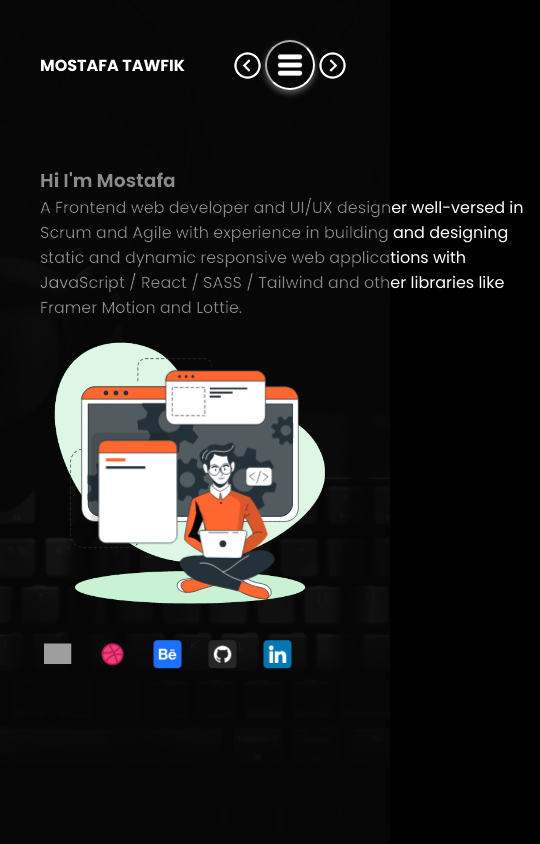
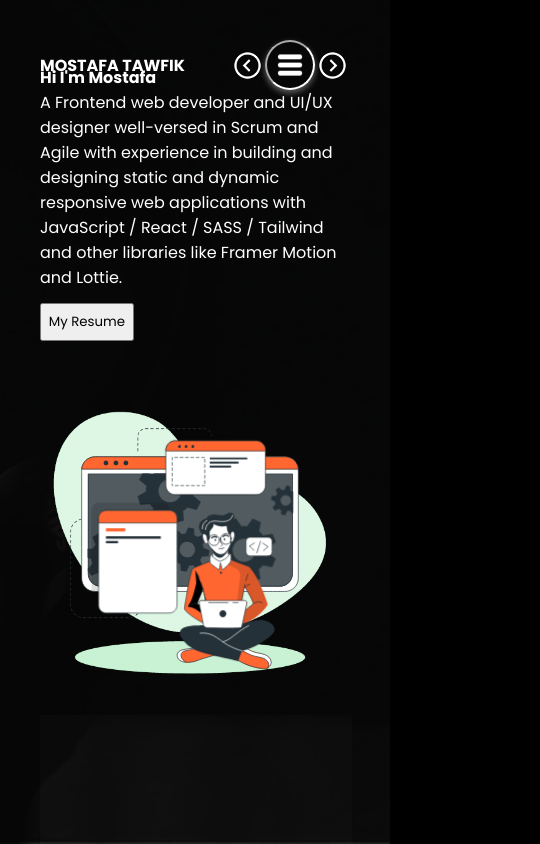
Before and after one commit to Mostafa-Tawfik/mostafatawfik.com, a React (Create React App) app: page /About in a window 390 px wide. Shown: the top 844 px of the page, 540 px wide, since content can reach past the window. Built offline with nearby package versions, Linux system fonts and the light colour scheme; grey boxes are pictures that could not be loaded.

Commit message:
add switch page animataion
add switch pages animations to about and porftolio pages, setup 2nd section on about page

```diff
--- a/src/App.css
+++ b/src/App.css
@@ -268,6 +268,12 @@ body {
     color: var(--clr-light);
 }
 
+.myResume {
+  padding: 0.5em;
+  margin-top: 1em;
+  cursor: pointer;
+}
+
 /* scroll to top button */
 .upBtn {
   position: fixed;
@@ -356,12 +362,20 @@ body {
   display: flex;
   flex-wrap: wrap;
   min-width: 80vw;
+  min-height: 80vh;
   justify-content: space-between;
   align-items: center;
+  z-index: 10;
 }
 
 .about-header-desc {
   width: 500px;
+  z-index: 10;
+}
+
+.about-stack {
+  background: rgba(255, 255, 255, 0.05);
+  min-height: 80vh;
 }
 
 .showcase.about {
@@ -558,6 +572,10 @@ h2.head-title {
 }
 
 @media (max-width: 798px) {
+  .about-header-desc {
+    width: 300px;
+    z-index: 10;
+  }
   .showcase,
   .showcase header {
     padding: 40px;
--- a/src/Pages/About/About.js
+++ b/src/Pages/About/About.js
@@ -1,21 +1,37 @@
 import React from 'react';
 import Header from '../components/Header';
-import Menu from '../components/Menu';
 import SocialLinks from '../components/SocialLinks';
 import DisplayLottie from '../components/DisplayLottie';
 import development from '../Lottie/development.json'
+import { motion } from 'framer-motion';
 
 export default function About(props) {
-
+  const pageMotion= {
+    initial: { opacity: 0, x: 0 },
+    animate: { opacity: 1, x: 0, transition: { duration: 1 } },
+    exit: { opacity: 0, x: 0, transition: { duration: 1 } }
+  }
   return <div>
     <Header {...props}/>
-    <div className='about-header'>
-      <div className='about-header-desc'>
-        <h1>Hi I'm Mostafa</h1>
-        <p>A Frontend web developer and UI/UX designer well-versed in Scrum and Agile with experience in building and designing static and dynamic responsive web applications with JavaScript / React / SASS / Tailwind and other libraries like Framer Motion and Lottie.</p>
-      </div>
-      <DisplayLottie lottiePath= {development} />
-    </div>
+    <motion.div
+          initial='initial'
+          animate='animate'
+          exit='exit'
+          variants={pageMotion}
+        >
+      <section className='about-header'>
+        <div className='about-header-desc'>
+          <h1>Hi I'm Mostafa</h1>
+          <p>A Frontend web developer and UI/UX designer well-versed in Scrum and Agile with experience in building and designing static and dynamic responsive web applications with JavaScript / React / SASS / Tailwind and other libraries like Framer Motion and Lottie.</p>
+          <button onClick={() => {
+            window.open("http://google.com", "_blank")}} className="myResume">My Resume</button>
+        </div>
+        <DisplayLottie lottiePath= {development} />
+      </section>
+      <section className='about-stack'>
+
+      </section>
     <SocialLinks />
+    </motion.div>
   </div>;
 }
--- a/src/Pages/Home/Home.js
+++ b/src/Pages/Home/Home.js
@@ -1,7 +1,6 @@
 import React from 'react';
 import Header from '../components/Header';
 import Main from './components/Main';
-import Menu from '../components/Menu';
 import SocialLinks from './components/SocialLinksHorizontal';
 import { motion } from 'framer-motion';
 
--- a/src/Pages/Portfolio/Portfolio.js
+++ b/src/Pages/Portfolio/Portfolio.js
@@ -1,11 +1,24 @@
 import React from 'react';
 import Header from '../components/Header';
-import Menu from '../components/Menu';
 import SocialLinks from '../components/SocialLinks';
+import { motion } from 'framer-motion';
 
 export default function Portfolio(props) {
+  const pageMotion= {
+    initial: { opacity: 0, x: 0 },
+    animate: { opacity: 1, x: 0, transition: { duration: 1 } },
+    exit: { opacity: 0, x: 0, transition: { duration: 1 } }
+  }
   return <div>
     <Header {...props}/>
-    <SocialLinks/>
+    <motion.div
+          initial='initial'
+          animate='animate'
+          exit='exit'
+          variants={pageMotion}
+        >
+
+      <SocialLinks/>
+    </motion.div>
   </div>;
 }
```
